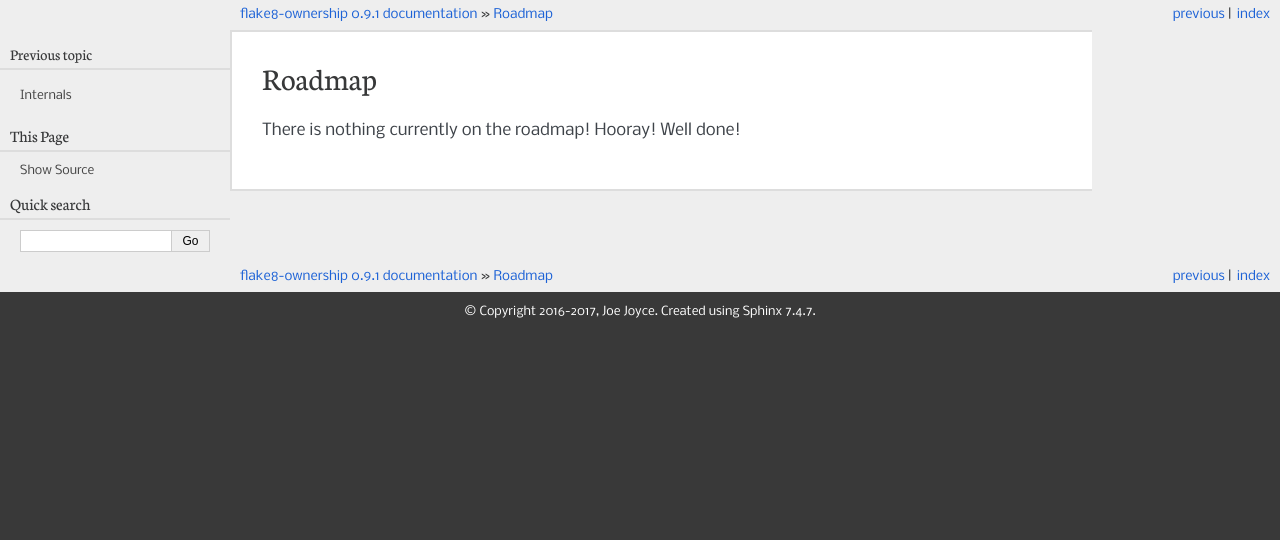
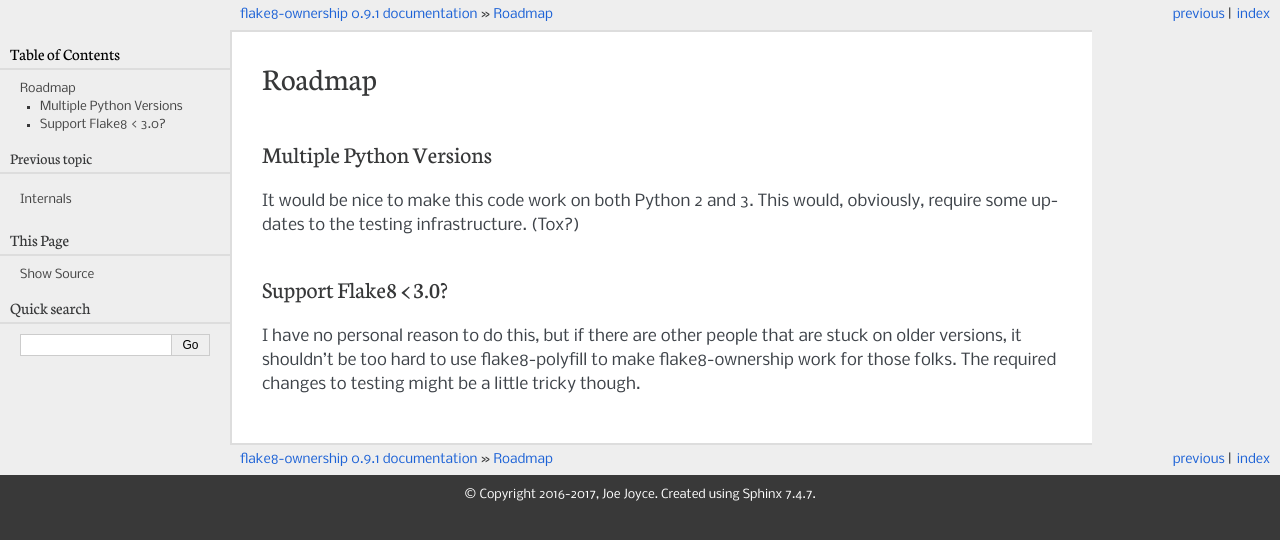
Before and after one commit to decafjoe/flake8-ownership, a Sphinx documentation site: the page built from doc/roadmap.rst, in a window 1280 px wide. Shown: the top 540 px of the page. Built offline with Sphinx 7.4.7, drawn with Linux system fonts in a browser that asks for light colours.

Commit message:
Adds a few ideas to the roadmap.

```diff
--- a/doc/roadmap.rst
+++ b/doc/roadmap.rst
@@ -3,4 +3,19 @@
  Roadmap
 =========
 
-There is nothing currently on the roadmap! Hooray! Well done!
+
+Multiple Python Versions
+========================
+
+It would be nice to make this code work on both Python 2 and 3. This
+would, obviously, require some updates to the testing infrastructure.
+(Tox?)
+
+
+Support Flake8 < 3.0?
+=====================
+
+I have no personal reason to do this, but if there are other people
+that are stuck on older versions, it shouldn't be too hard to use
+flake8-polyfill to make flake8-ownership work for those folks. The
+required changes to testing might be a little tricky though.
```
